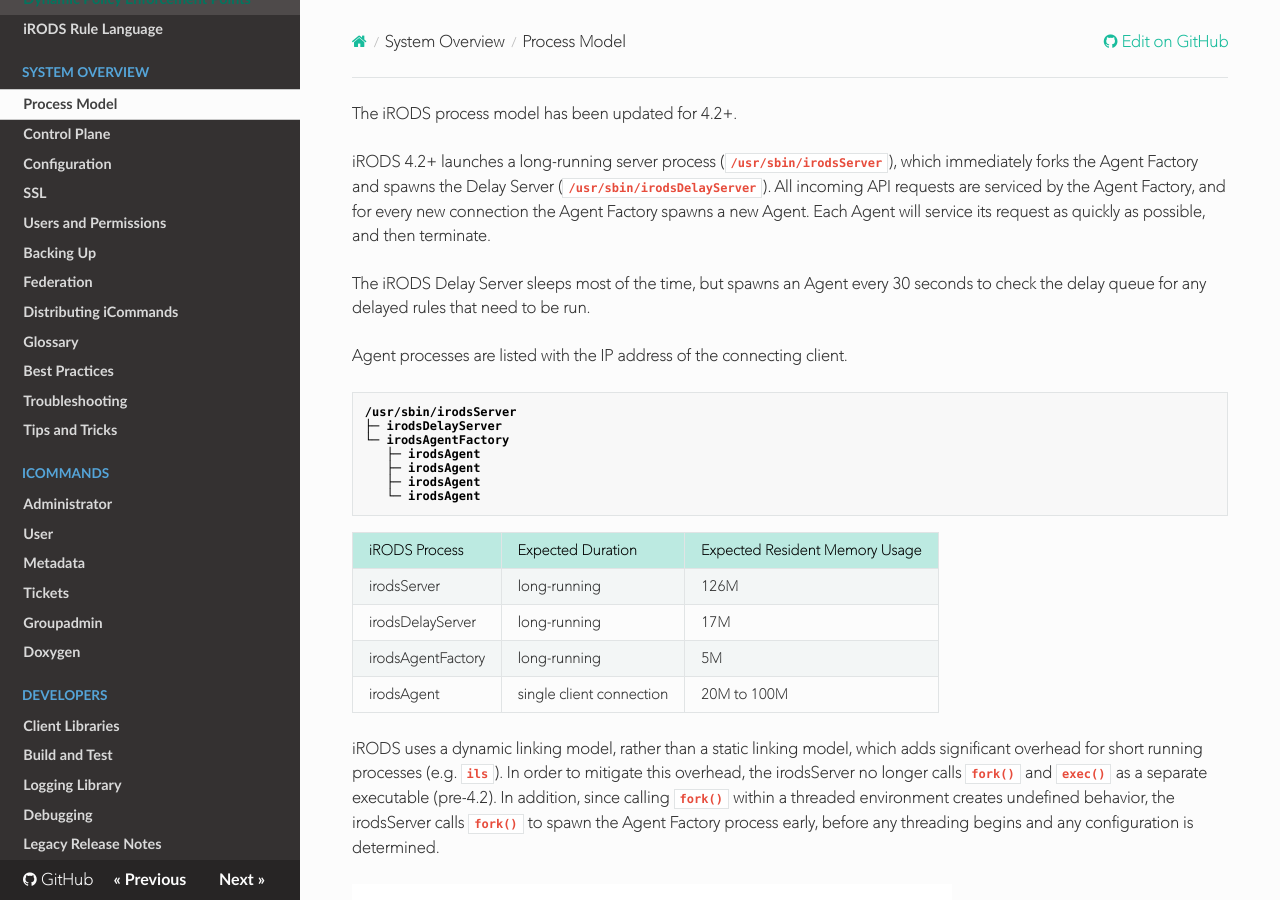
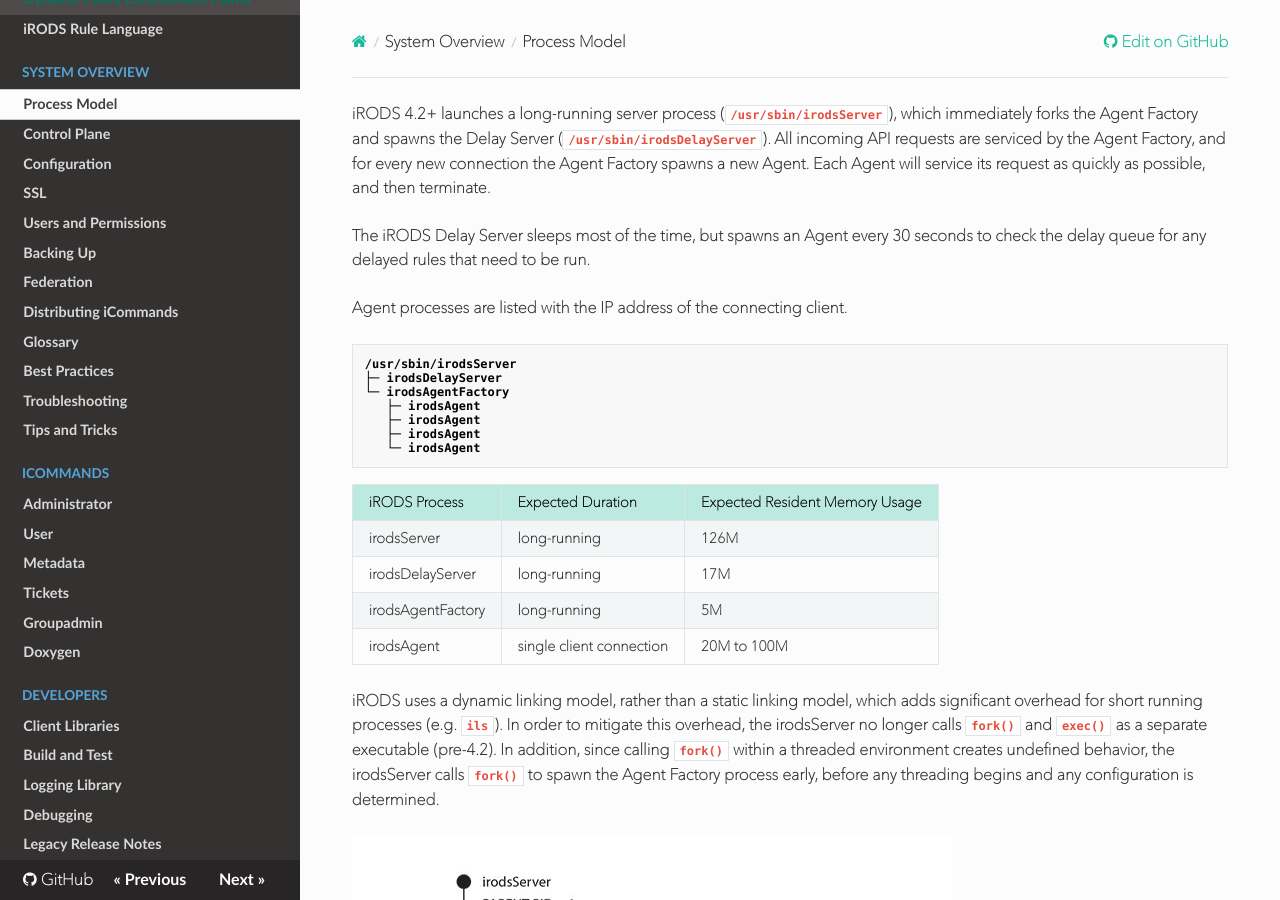
Before and after one commit to irods/irods_docs, an MkDocs documentation site: the page built from docs/system_overview/process_model.md, in a window 1280 px wide and 900 px high. Built offline with MkDocs 1.6.1, drawn with Linux system fonts in a browser that asks for light colours; nearby versions of some CDN libraries.

Commit message:
remove mention of 4.2

```diff
--- a/docs/system_overview/process_model.md
+++ b/docs/system_overview/process_model.md
@@ -1,5 +1,3 @@
-The iRODS process model has been updated for 4.2+.
-
 iRODS 4.2+ launches a long-running server process (`/usr/sbin/irodsServer`), which immediately forks the Agent Factory and spawns the Delay Server (`/usr/sbin/irodsDelayServer`).  All incoming API requests are serviced by the Agent Factory, and for every new connection the Agent Factory spawns a new Agent.  Each Agent will service its request as quickly as possible, and then terminate.
 
 The iRODS Delay Server sleeps most of the time, but spawns an Agent every 30 seconds to check the delay queue for any delayed rules that need to be run.
```
